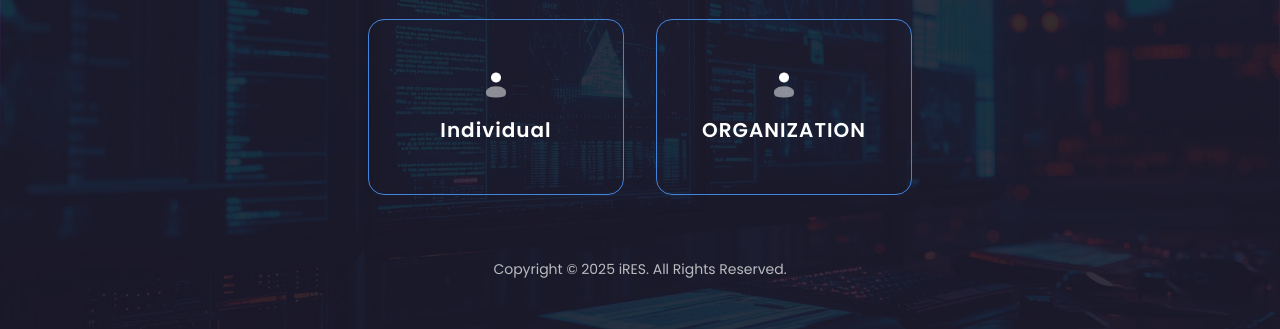
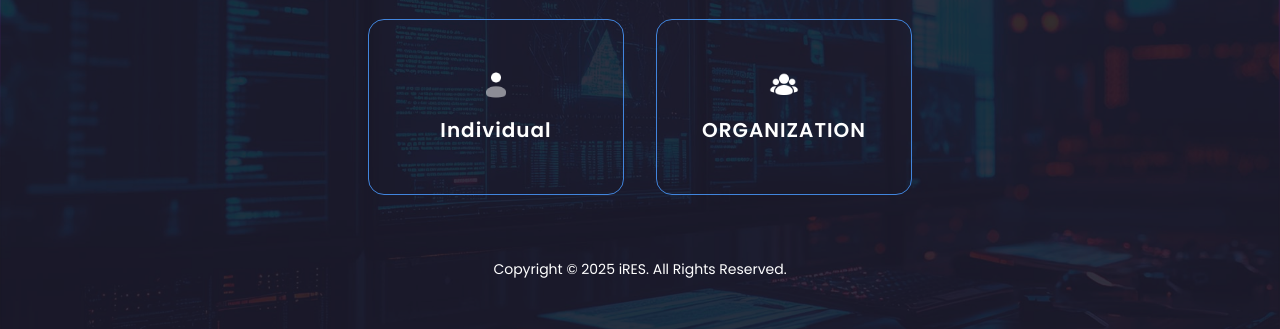
Before and after one commit to iresorg/ires-frontend-v1, a Next.js app: page /signup in a window 1280 px wide. Shown: the part 323-652 px from the top of the page. Built offline with nearby package versions, Linux system fonts and the light colour scheme.

Commit message:
welcome signup page

```diff
--- a/src/app/signup/page.tsx
+++ b/src/app/signup/page.tsx
@@ -4,7 +4,7 @@ import Image from "next/image";
 import Link from "next/link";
 import { motion } from "framer-motion";
 
-export default function SignupPage() {
+export default function WelcomeSignupPage() {
   return (
     <div className="relative w-full h-screen flex items-center justify-center overflow-hidden">
       {/* Background image */}
@@ -92,7 +92,7 @@ export default function SignupPage() {
           >
             <div className="flex flex-col items-center justify-center gap-4">
               <Image
-                src="/images/individual-icon.png"
+                src="/images/organization-icon.png"
                 alt="Organization"
                 width={30}
                 height={30}
@@ -105,7 +105,7 @@ export default function SignupPage() {
         </div>
 
         {/* Footer */}
-        <p className="mt-16 text-sm text-white/70">
+        <p className="mt-16 text-sm text-white">
           Copyright © 2025 iRES. All Rights Reserved.
         </p>
       </motion.div>
```
Also changed, not shown: public/images/organization-icon.png (added).
